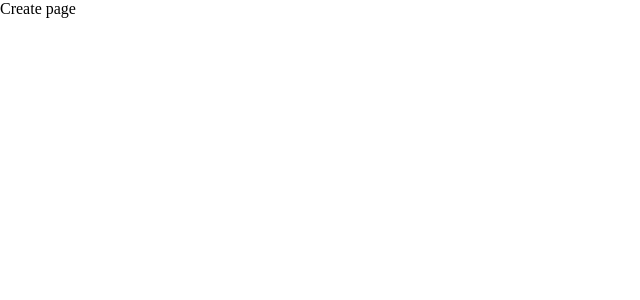
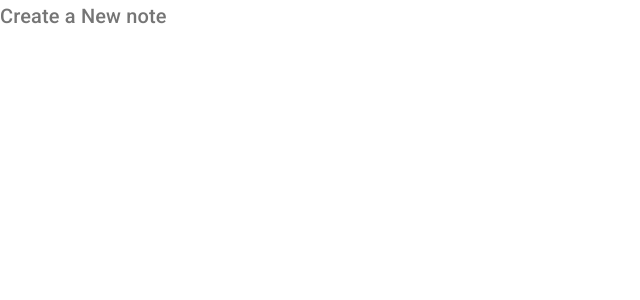
Before and after one commit to raphabarreto/material-ui-tut, a React (Create React App) app: page /create in a window 1280 px wide. Shown: the top 300 px of the page, without its empty margins (0-640 px from the left). Built offline with nearby package versions, Linux system fonts and the light colour scheme.

Commit message:
Typography

```diff
--- a/src/pages/Create.js
+++ b/src/pages/Create.js
@@ -1,9 +1,17 @@
-import React from 'react'
+import React from "react";
+import Typography from "@material-ui/core/Typography";
 
 export default function Create() {
   return (
     <div>
-      Create page
+      <Typography
+        variant="h6"
+        component="h2"
+        gutterBottom
+        color="textSecondary"
+      >
+        Create a New note
+      </Typography>
     </div>
-  )
+  );
 }
```
